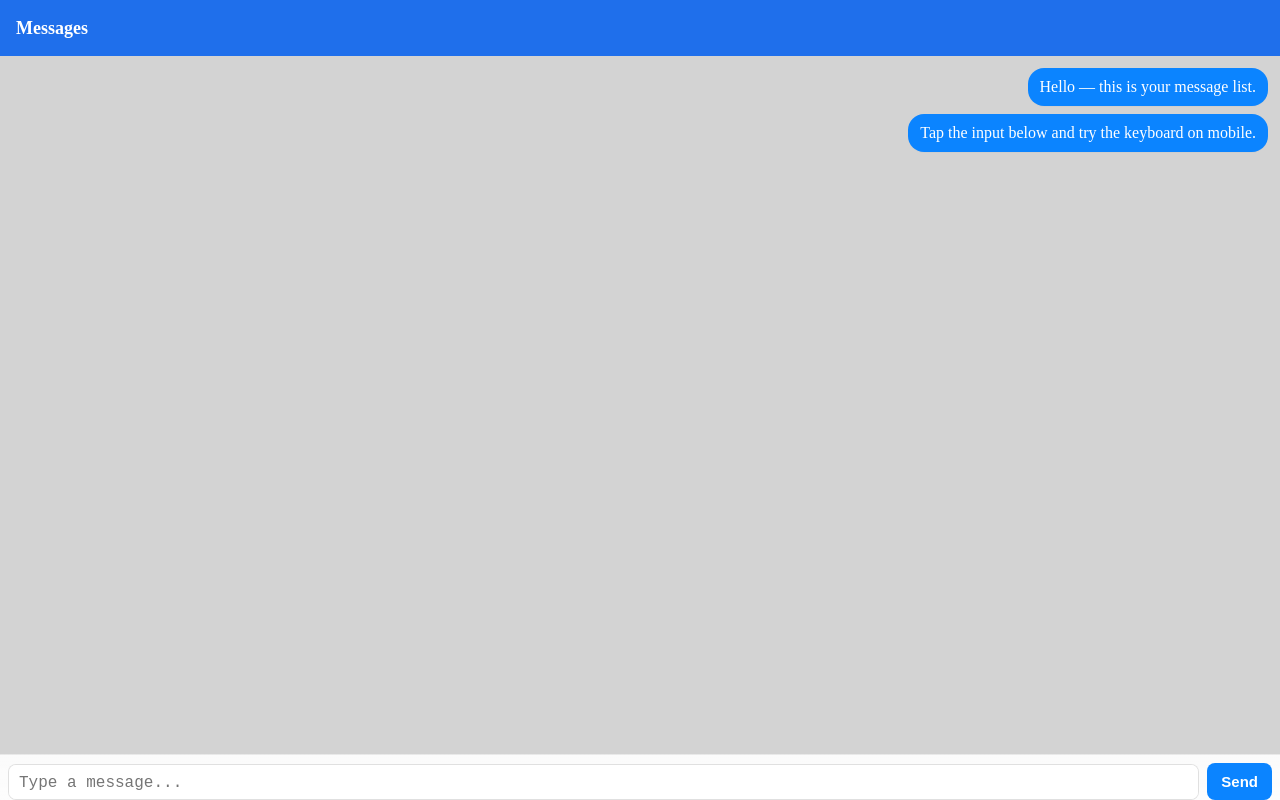
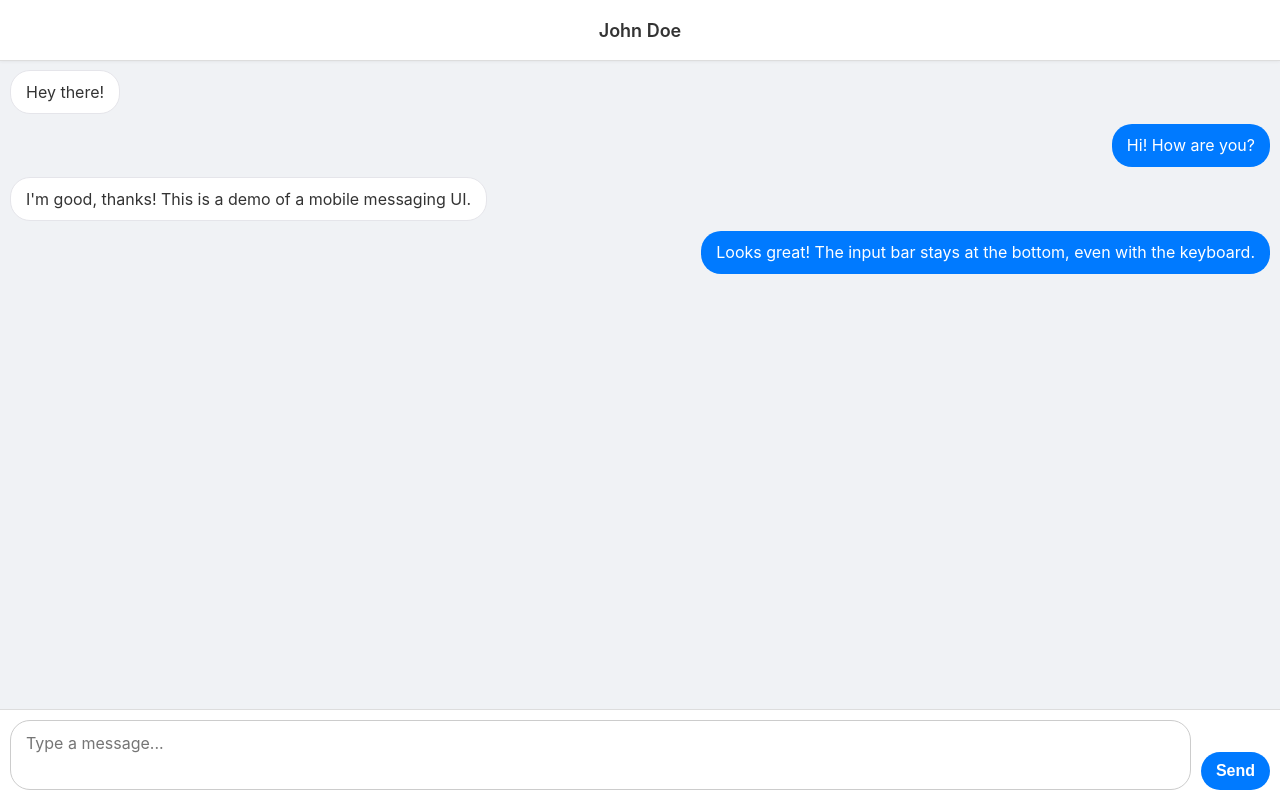
Before and after one commit to nguyenphujj/my-vite-app, a React (Vite) app: page / in a window 1280 px wide. Built offline with nearby package versions, Linux system fonts and the light colour scheme.

Commit message:
your message

```diff
--- a/src/App.jsx
+++ b/src/App.jsx
@@ -1929,7 +1929,7 @@ function Login_Add(){
         {atpage == 111 && <ChatPage />}
         {atpage == 1 && <Another outpassBackpage={setAtpage} outpassjson={setServer} inpassServer={server}/>}
         {atpage == 99 && <AllInOnePage />}
-        {atpage == 22 && <GPT5miniUI />}
+        {atpage == 22 && <GeminiProUI />}
       </div>
     </>
   );
```
